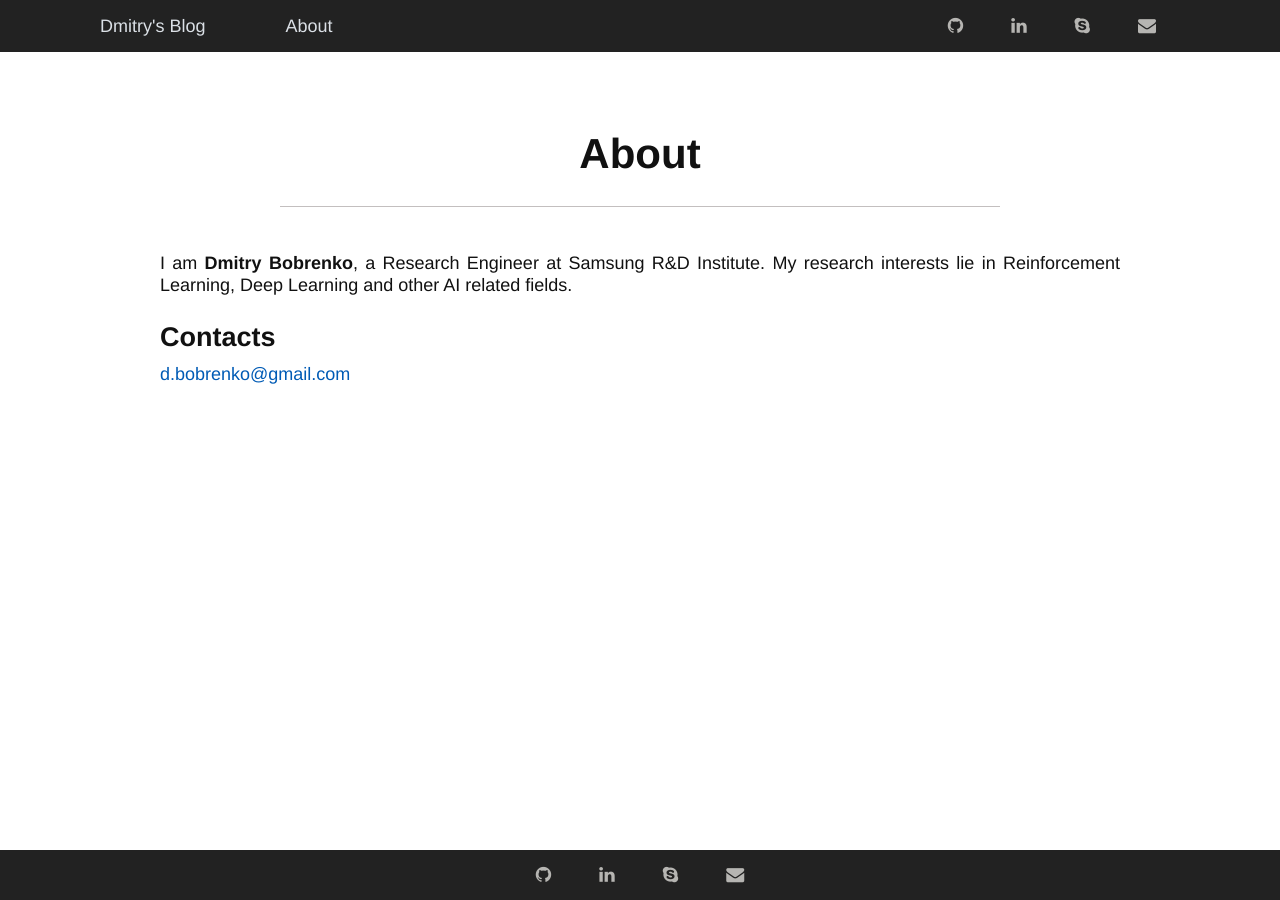
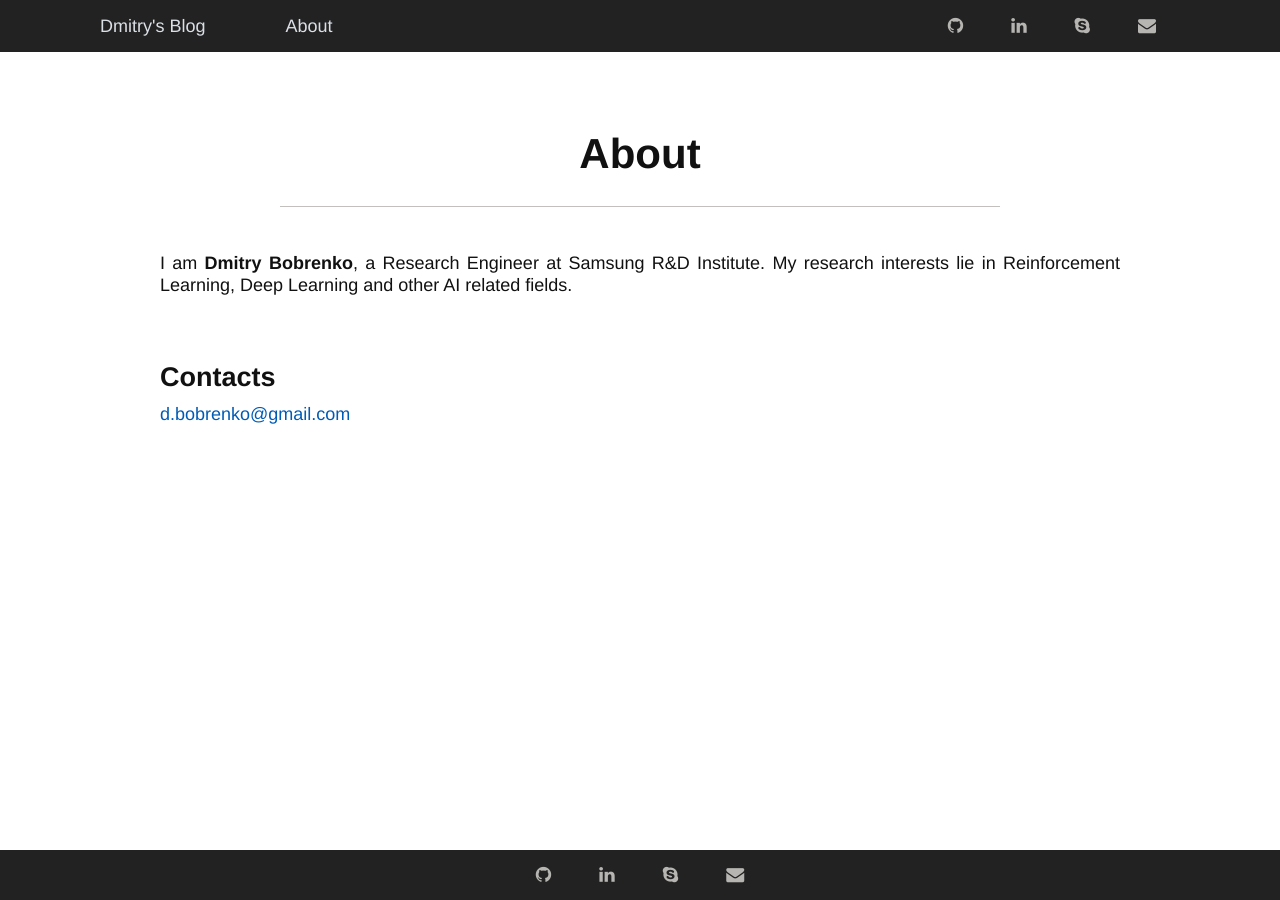
Before and after one commit to dbobrenko/dbobrenko.github.io, a Jekyll site: the page built from about.md, in a window 1280 px wide. Built offline with Jekyll 4.4.1, drawn with Linux system fonts in a browser that asks for light colours.

Commit message:
added margin gap between h2 headers and table in post page

```diff
--- a/assets/css/styles.css
+++ b/assets/css/styles.css
@@ -72,10 +72,11 @@
 
 table {
   width: 100%;
-  display: table; }
+  display: table;
+  margin: 40px 0; }
 
 table > tbody > tr {
-  transition: background-color 0.25s ease; }
+  transition: background-color .25s ease; }
 
 table > tbody > tr:hover {
   background-color: #f2f2f2; }
@@ -632,7 +633,8 @@
 /*** Text styles for post page **/
 .post-content h2 {
   text-align: left;
-  padding: 10px 0 10px 0; }
+  padding: 10px 0 10px 0;
+  margin-top: 60px; }
 .post-content p {
   margin-bottom: 20px;
   text-align: justify; }
```
Also changed, not shown: assets/css/styles.scss (+8 -6 lines), 1 other file.
